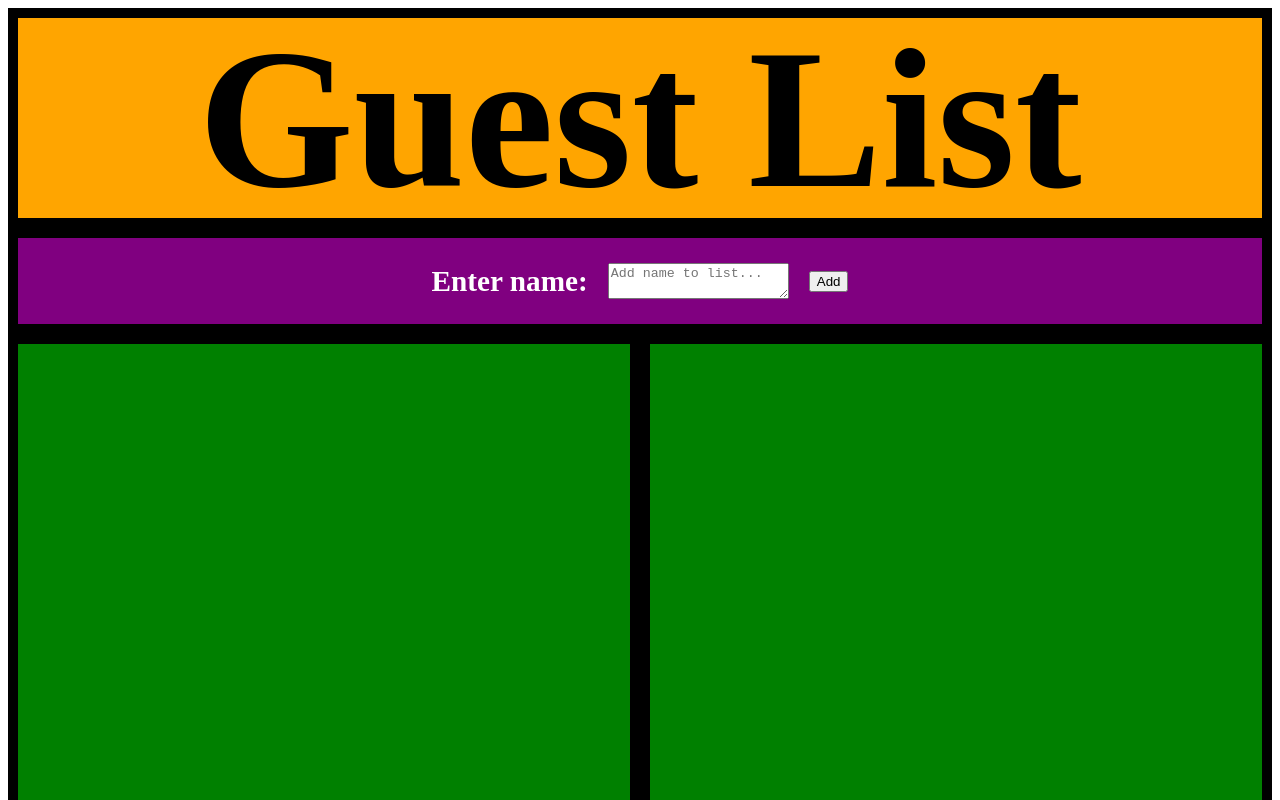
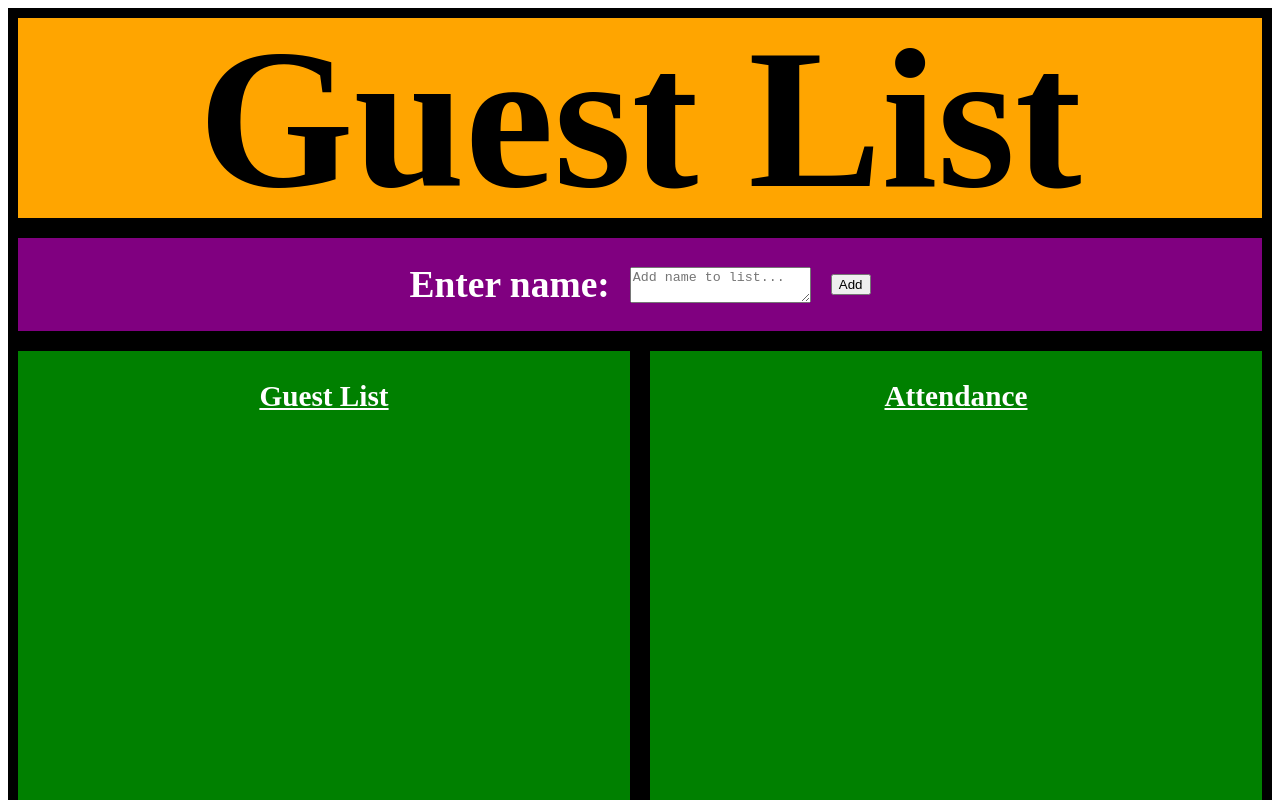
Before and after one commit to Jalvarez025/Guest-List, a plain HTML site: page index.html in a window 1280 px wide. Shown: the top 800 px of the page. Drawn offline with Linux system fonts and the light colour scheme.

Commit message:
Added headings for both lists with styling

```diff
--- a/assets/style.css
+++ b/assets/style.css
@@ -6,6 +6,12 @@ header {
     align-items: center;
     justify-content: center;
     font-size: 100px;
+}
+
+h3 {
+    display: flex;
+    justify-content: center;
+    text-decoration: underline;
 }
 
 #addName {
@@ -30,5 +36,7 @@ header {
     height: 700px;
     width: 50%;
     background-color: green;
+    color: white;
     border: 10px solid black;
+    font-size: 25px;
 }
--- a/index.html
+++ b/index.html
@@ -9,16 +9,16 @@
             <h1>Guest List</h1>
         </header>
         <section id = "addName">
-            <h3 class = "prompt">Enter name:</h3>
+            <h2 class = "prompt">Enter name:</h2>
             <textarea class = "prompt" placeholder="Add name to list..."></textarea>
             <button class = "prompt">Add</button>
         </section>
         <section id = "section2">
             <section class = "list">
-
+                <h3>Guest List</h3>
             </section>
             <section class = "list">
-
+                <h3>Attendance</h3>
             </section>
         </section>
 
```
